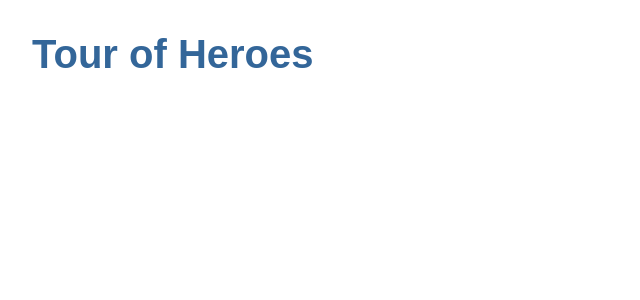
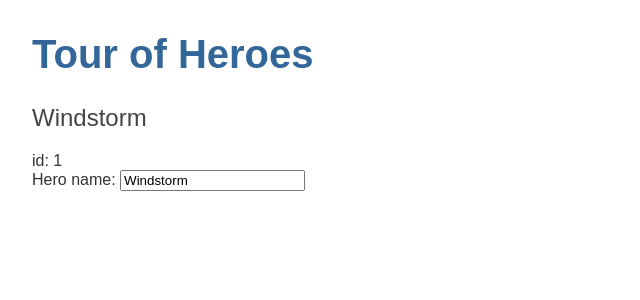
Before and after one commit to micsimon/angular-tour-of-heroes, an Angular app: page / in a window 1280 px wide. Shown: the top 300 px of the page, without its empty margins (0-640 px from the left). Built offline with nearby package versions, Linux system fonts and the light colour scheme.

Commit message:
1. the hero editor

```diff
--- a/package.json
+++ b/package.json
@@ -3,7 +3,7 @@
   "version": "0.0.0",
   "scripts": {
     "ng": "ng",
-    "start": "ng serve --open",
+    "start": "ng serve --open --hmr",
     "build": "ng build",
     "watch": "ng build --watch --configuration development",
     "test": "ng test"
--- a/src/app/app.component.html
+++ b/src/app/app.component.html
@@ -1 +1,2 @@
 <h1>{{title}}</h1>
+<app-heroes></app-heroes>
--- /dev/null
+++ b/src/app/heroes/heroes.component.html
@@ -0,0 +1,6 @@
+<h2>{{hero.name}}</h2>
+<div><span>id: </span>{{hero.id}}</div>
+<div>
+  <label for="name">Hero name: </label>
+  <input id="name" [(ngModel)]="hero.name" placeholder="name">
+</div>
--- /dev/null
+++ b/src/app/heroes/heroes.component.ts
@@ -0,0 +1,22 @@
+import {Component, OnInit} from '@angular/core';
+import {Hero} from "../../model/hero";
+
+@Component({
+  selector: 'app-heroes',
+  templateUrl: './heroes.component.html',
+  styleUrls: ['./heroes.component.scss']
+})
+export class HeroesComponent implements OnInit {
+
+  hero: Hero = {
+    id: 1,
+    name: 'Windstorm'
+  };
+
+  constructor() {
+  }
+
+  ngOnInit(): void {
+  }
+
+}
--- /dev/null
+++ b/src/model/hero.ts
@@ -0,0 +1,4 @@
+export interface Hero {
+  id: number;
+  name: string;
+}
```
Also changed, not shown: src/app/app.module.ts (+6 -2 lines), src/app/heroes/heroes.component.scss (added), 1 other file (tests, documents, lock files or other folders).
